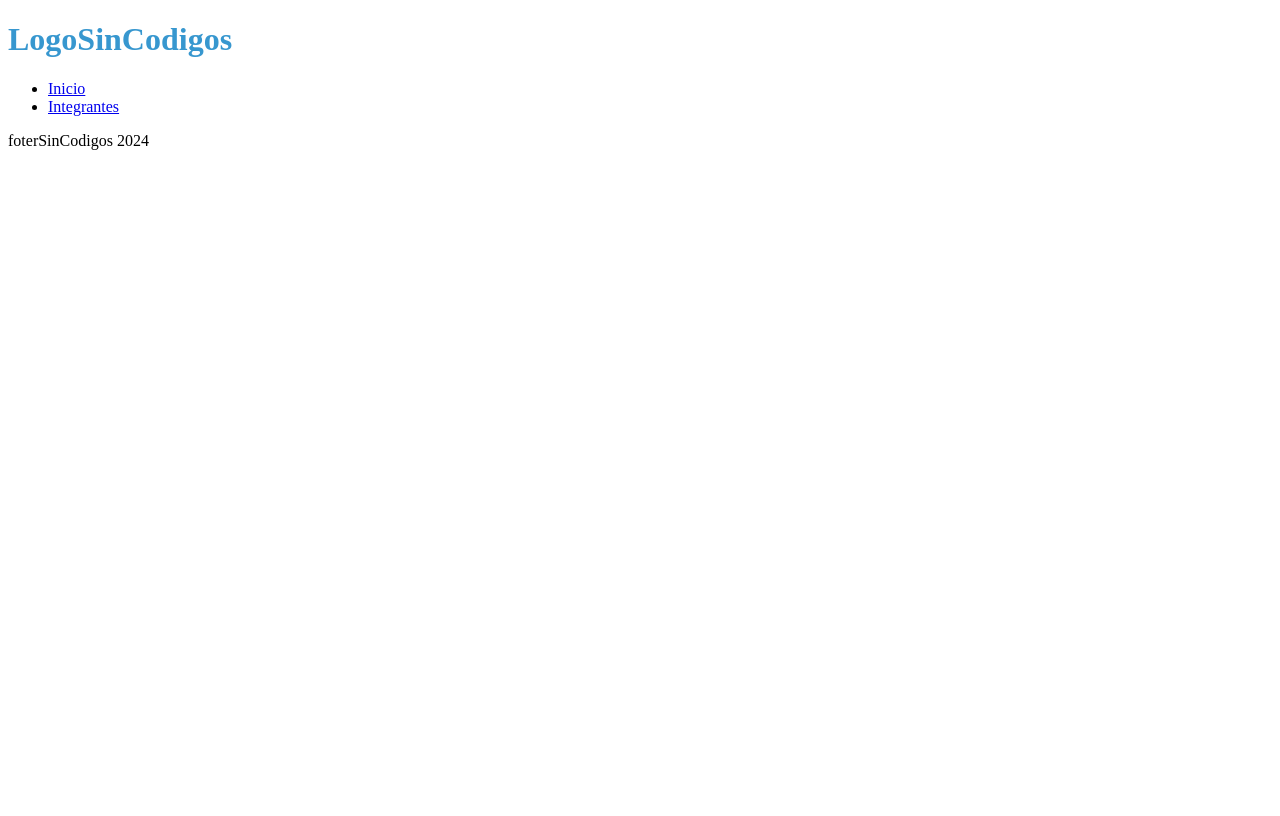
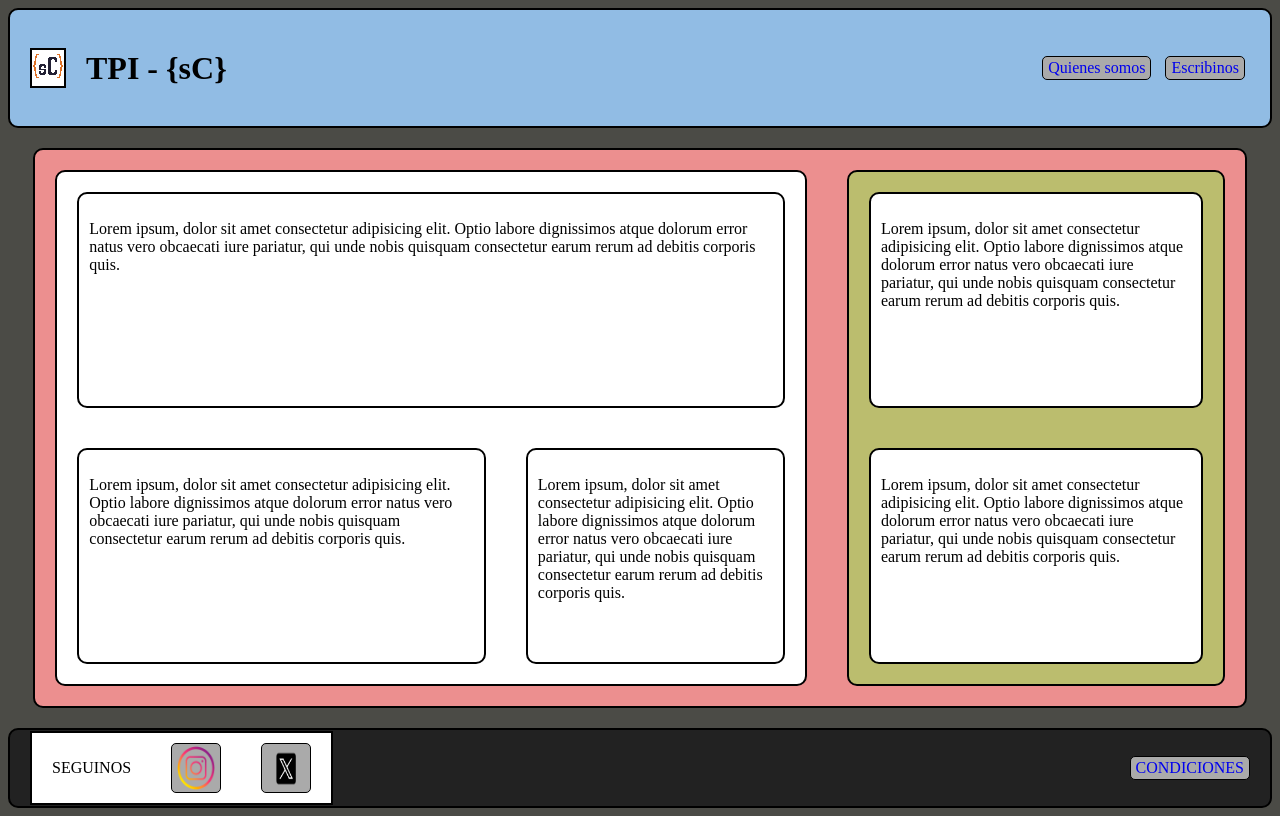
Before and after one commit to luunahuel/SinCodigos, a plain HTML site: page index.html in a window 1280 px wide. Drawn offline with Linux system fonts and the light colour scheme.

Commit message:
Maquetado del sitio

```diff
--- /dev/null
+++ b/css/styles.css
@@ -0,0 +1,212 @@
+/* ATRIBUTOS GENERALES */ /* ATRIBUTOS GENERALES */ /* ATRIBUTOS GENERALES */
+* {
+    box-sizing: border-box;
+}
+
+body {
+    display: flex;
+    flex-direction: column;
+    background-color: rgb(75, 75, 70);
+    align-items: start;
+    min-height: 100vh;
+}
+
+header {
+    background-color: rgb(145, 188, 228);
+    border: solid black 2px;
+    border-radius: 10px;
+    width: 100%;
+    height: 15vh;
+}
+
+main {
+    display: flex;
+    flex: 1 1 auto;
+    background-color: #ec8f8f;
+    border: solid black 2px;
+    border-radius: 10px;
+    width: 96%;
+    margin: 20px auto;
+}
+
+footer {
+    background-color: #222;
+    border: solid black 2px;
+    border-radius: 10px;
+    width: 100%;
+    height: 10vh;
+    margin-top: auto;
+}
+
+div {
+    background-color: white;
+    border: solid black 2px;
+}
+
+aside {
+    background-color: rgb(187, 189, 110);
+    border: solid black 2px;
+}
+
+a {
+    text-decoration: none;
+}
+/* ATRIBUTOS GENERALES */ /* ATRIBUTOS GENERALES */ /* ATRIBUTOS GENERALES */
+
+
+/*-------------------------------------------------------------------------------------------------------------------------------*/
+
+
+/* ATRIBUTOS DE HEADER */ /* ATRIBUTOS DE HEADER */ /* ATRIBUTOS DE HEADER */
+.header-flex {
+    display: flex;
+    align-items: center;
+    justify-content: space-between;
+}
+
+.logo {
+    flex: 0 0 auto;
+    margin: 20px;
+}
+
+.title {
+    flex: 1 1 auto;
+    margin: auto;
+}
+
+.nav {
+    flex: 0 0 auto;
+    margin: 20px;
+}
+.nav>li {
+    display: inline-block;
+    margin: 5px;
+    border: solid black 1px;
+    border-radius: 5px;
+    padding: 2px 5px;
+    background-color: #aaa;
+}
+/* ATRIBUTOS DE HEADER */ /* ATRIBUTOS DE HEADER */ /* ATRIBUTOS DE HEADER */
+
+
+/*-------------------------------------------------------------------------------------------------------------------------------*/
+
+
+/* ATRIBUTOS DE MAIN */ /* ATRIBUTOS DE MAIN */ /* ATRIBUTOS DE MAIN */
+.main-content {
+    display: grid;
+    grid-template: 50% 50% / 60% 40%;
+    grid-template-areas: "content1 content1" "content2 content3";
+    margin: 20px;
+    border-radius: 10px;
+}
+
+.content1 {
+    grid-area: content1;
+    border-radius: 10px;
+    margin: 20px;
+    padding: 10px;
+}
+
+.content2 {
+    grid-area: content2;
+    border-radius: 10px;
+    margin: 20px;
+    padding: 10px;
+}
+
+.content3 {
+    grid-area: content3;
+    border-radius: 10px;
+    margin: 20px;
+    padding: 10px;
+}
+
+.side-bar {
+    display: flex;
+    flex-direction: column;
+    border-radius: 10px;
+    margin: 20px;
+    align-items: center;
+    justify-content: center;
+}
+.side-bar>div {
+    height: 100%;
+    width: auto;
+    border-radius: 10px;
+    padding: 10px;
+    margin: 20px;
+}
+
+/* ATRIBUTOS DE MAIN */ /* ATRIBUTOS DE MAIN */ /* ATRIBUTOS DE MAIN */
+
+
+/*-------------------------------------------------------------------------------------------------------------------------------*/
+
+
+/* ATRIBUTOS DE FOOTER */ /* ATRIBUTOS DE FOOTER */ /* ATRIBUTOS DE FOOTER */
+.footer-flex {
+    display: flex;
+    align-items: center;
+    justify-content: space-between;
+}
+.footer-flex>div {
+    display: flex;
+    align-items: center;
+    margin: 5px 20px;
+}
+
+.f-seguinos{
+    margin: 10px 20px;
+}
+
+.f-instagram {
+    border: solid black 1px;
+    border-radius: 5px;
+    margin: 10px 20px;
+    padding: 2px 5px;
+    background-color: #aaa;
+}
+
+.f-x {
+    border: solid black 1px;
+    border-radius: 5px;
+    margin: 10px 20px;
+    padding: 2px 5px;
+    background-color: #aaa;
+}
+
+.f-condiciones {
+    margin: 5px;
+    border: solid black 1px;
+    border-radius: 5px;
+    padding: 2px 5px;
+    background-color: #aaa;
+}
+/* ATRIBUTOS DE FOOTER */ /* ATRIBUTOS DE FOOTER */ /* ATRIBUTOS DE FOOTER */
+
+
+/*-------------------------------------------------------------------------------------------------------------------------------*/
+
+
+/* DISEÑO RESPONSIVO */ /* DISEÑO RESPONSIVO */ /* DISEÑO RESPONSIVO */
+@media (max-width: 600px) {
+    main {
+        display: flex;
+        flex-direction: column;
+    }
+
+    .main-content {
+        display: grid;
+        grid-template: 1fr 1fr 1fr / 100%;
+        grid-template-areas: "content1" "content2" "content3";
+    }
+}
+
+@media (min-width: 601px) and (max-width: 1020px) {
+    main {
+        display: flex;
+        flex-direction: column;
+    }
+}
+/* DISEÑO RESPONSIVO */ /* DISEÑO RESPONSIVO */ /* DISEÑO RESPONSIVO */
--- a/index.html
+++ b/index.html
@@ -2,27 +2,42 @@
 <html lang="es">
 <head>
     <meta charset="UTF-8">
-                <meta name="viwport" content="width=device-width, initial scale=1.0">
-                <link rel="stylesheet" type="text/css" href=".\style.css">
-                <title>SinCodigos</title>
+    <meta name="viewport" content="width=device-width, initial-scale=1.0">
+    <title>TPI - {sC}</title>
+    <link rel="shortcut icon" href="./assets/img/Icon.png" type="image/x-icon">
+    <link rel="stylesheet" href="./css/styles.css">
 </head>
 <body>
-            <header>
-                <h1 class="logo">LogoSinCodigos
-
-                </h1>
+    <header class="header-flex">
+        <div class="logo"><img src="./assets/img/Icon.png" alt="LOGO"></div>
+        <h1 class="title">TPI - {sC}</h1>
         <nav>
-                    <ul>
-                        <li><a href="#" id="inicio">Inicio</a></li>
-                        <li><a href="#" id="integrantes">Integrantes</a></li>
+            <ul class="nav">
+                <li><a href="./qsomos.html" rel="noopener noreferrer">Quienes somos</a></li>
+                <li><a href="./escribinos.html" rel="noopener noreferrer">Escribinos</a></li>
             </ul>
         </nav>
     </header>
+
     <main>
+        <div class="main-content">
+            <div class="content1"><p>Lorem ipsum, dolor sit amet consectetur adipisicing elit. Optio labore dignissimos atque dolorum error natus vero obcaecati iure pariatur, qui unde nobis quisquam consectetur earum rerum ad debitis corporis quis.</p></div>
+            <div class="content2"><p>Lorem ipsum, dolor sit amet consectetur adipisicing elit. Optio labore dignissimos atque dolorum error natus vero obcaecati iure pariatur, qui unde nobis quisquam consectetur earum rerum ad debitis corporis quis.</p></div>
+            <div class="content3"><p>Lorem ipsum, dolor sit amet consectetur adipisicing elit. Optio labore dignissimos atque dolorum error natus vero obcaecati iure pariatur, qui unde nobis quisquam consectetur earum rerum ad debitis corporis quis.</p></div>
+        </div>
+        <aside class="side-bar">
+            <div class="side1"><p>Lorem ipsum, dolor sit amet consectetur adipisicing elit. Optio labore dignissimos atque dolorum error natus vero obcaecati iure pariatur, qui unde nobis quisquam consectetur earum rerum ad debitis corporis quis.</p></div>
+            <div class="side2"><p>Lorem ipsum, dolor sit amet consectetur adipisicing elit. Optio labore dignissimos atque dolorum error natus vero obcaecati iure pariatur, qui unde nobis quisquam consectetur earum rerum ad debitis corporis quis.</p></div>
+        </aside>
+    </main>
 
-                 </main>
-                 <script src="script.js"></script>
+    <footer class="footer-flex">
+        <div>
+            <p class="f-seguinos">SEGUINOS</p>
+            <img class="f-instagram" width="50px" height="50px" src="./assets/img/inst-icon.png" alt="Instagram">
+            <img class="f-x" width="50px" height="50px" src="./assets/img/x-icon.png" alt="X">
+        </div>
+        <div class="f-condiciones"><a href="./condiciones.html" rel="noopener noreferrer">CONDICIONES</a></div>
+    </footer>
 </body>
-
-        <footer>foterSinCodigos 2024</footer>
 </html>
--- a/script.js
+++ /dev/null
@@ -1 +0,0 @@
-alert('Bienvenido a la web SinCodigos')
--- a/style.css
+++ /dev/null
@@ -1,3 +0,0 @@
-h1 {
-    color: rgb(55, 151, 207);
-}
```
Also changed, not shown: condiciones.html (added, +21 -0 lines), escribinos.html (added, +26 -0 lines), qsomos.html (added, +32 -0 lines), assets/img/Icon.png (added), assets/img/inst-icon.png (added), assets/img/x-icon.png (added). Lines whose indentation alone changed are shown as unchanged.
